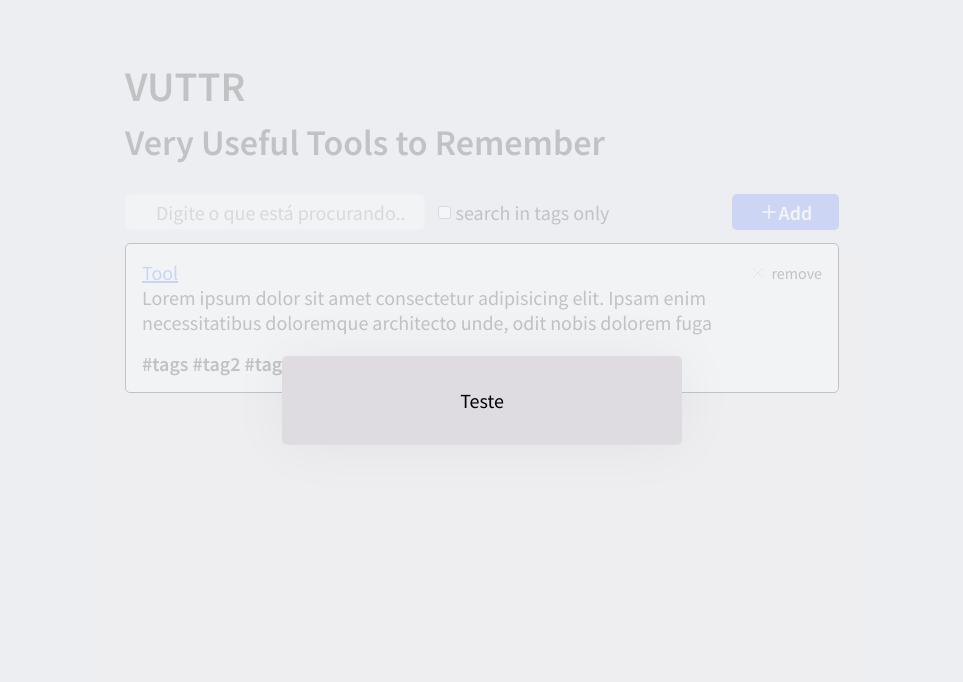
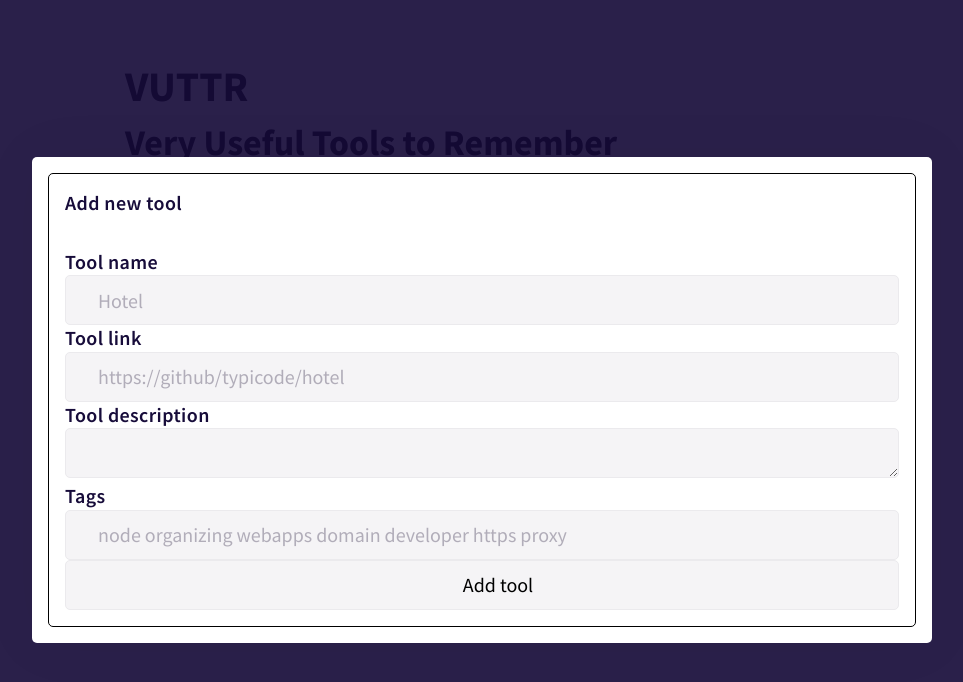
Before and after one commit to IgorTargino/vuttr, a React (Create React App) app: page / in a window 1280 px wide. Shown: the top 682 px of the page, without its empty margins (158-1121 px from the left). Built offline with nearby package versions, Linux system fonts and the light colour scheme.

Commit message:
update: style modal

```diff
--- a/src/components/Modal/index.tsx
+++ b/src/components/Modal/index.tsx
@@ -1,13 +1,51 @@
-import styles from './styles.module.scss';
+import styles from "./styles.module.scss";
 
 function Modal() {
   return (
     <div className={styles.overlay}>
       <div className={styles.container}>
-        Teste
+        <form action="">
+          <fieldset>
+            <legend>Add new tool</legend>
+
+            <div>
+              <label htmlFor="tool-name">Tool name</label>
+              <br />
+              <input type="text" id="tool-name" placeholder="Hotel" />
+            </div>
+
+            <div>
+              <label htmlFor="tool-link">Tool link</label>
+              <br />
+              <input
+                type="url"
+                id="tool-link"
+                placeholder="https://github/typicode/hotel"
+              />
+            </div>
+
+            <div>
+              <label htmlFor="tool-description">Tool description</label>
+              <br />
+              <textarea name="description" id="description" ></textarea>
+            </div>
+
+            <div>
+              <label htmlFor="tags">Tags</label>
+              <br />
+              <input
+                type="text"
+                id="tags"
+                placeholder="node organizing webapps domain developer https proxy"
+              />
+            </div>
+
+            <input type="submit" value="Add tool" />
+          </fieldset>
+        </form>
       </div>
     </div>
-  )
+  );
 }
 
 export default Modal;
--- a/src/components/Modal/styles.module.scss
+++ b/src/components/Modal/styles.module.scss
@@ -1,6 +1,7 @@
+@import url('https://fonts.googleapis.com/css2?family=Source+Sans+Pro:wght@400;700&display=swap');
 
 .overlay {
-  background: rgba(242, 243, 245, 0.8);
+  background: var(--overlay);
   position: fixed;
   top: 0;
   bottom: 0;
@@ -13,12 +14,72 @@
 }
 
 .container {
-  background: var(--background);
+  width: 45em;
+  padding: 1rem;
+
+  border-radius: 5px;
+
+  box-shadow: 0 0 60px rgba(0, 0, 0, 0.05);
+  background: var(--white);
+}
+
+form {
+  max-width: 100%;
+  padding: 1rem;
+
+  border-radius: 5px;
+  border: 1px solid #000;
+
+  background-color: var(--white);
+}
+
+
+label, legend {
+  text-align: left;
+  font: normal normal 600 1.25rem/1.65rem Source Sans Pro;
+  letter-spacing: 0.4px;
+  color: #170C3A;
+  opacity: 1;
+}
+
+legend {
+  padding-bottom: 2rem;
+}
+
+input, textarea {
   width: 100%;
-  max-width: 400px;
-  padding: 2rem 3rem;
+  height: 50px;
+  // padding-top: 1rem;
+  // padding-bottom: 1rem;
+  padding-left: 2rem;
+
   border-radius: 5px;
-  box-shadow: 0 0 60px rgba(0, 0, 0, 0.05);
-  text-align: center;
-  position: relative;
+
+  font-family: 'Source Sans Pro', sans-serif;
+  font-size: 1.25rem;
+
+  background-color: red;
+  border: 1px solid #EBEAED;
+
+  color: #000;
+
+  &:empty {
+   background-color: var(--bgInput);
+  }
+
+  &::placeholder {
+    color: #B1ADB9;
+  }
+
+  &:focus {
+    border: 1px solid #DEDCE1;
+    background-color: var(--bgInputFocus);
+    color: #170C3A;
+
+    &::placeholder {
+      color: #8F8A9B;
+    }
+  }
+
+
 }
--- a/src/components/Tool/styles.module.scss
+++ b/src/components/Tool/styles.module.scss
@@ -1,15 +1,11 @@
 .container {
   background-color: var(--bgInput);
-  border: 1px solid #000;
   border-radius: 5px;
 
   width: 70%;
   height: 100%;
 
   padding: 1rem;
-
-
-
 }
 
 .header {
--- a/src/styles/global.scss
+++ b/src/styles/global.scss
@@ -39,6 +39,7 @@ a {
   --white: #fff;
   --bgInput: #F5F4F6;
   --bgInputFocus: #EBEAED;
+  --overlay: #170C3AE6;
 }
 
 #root {
```
